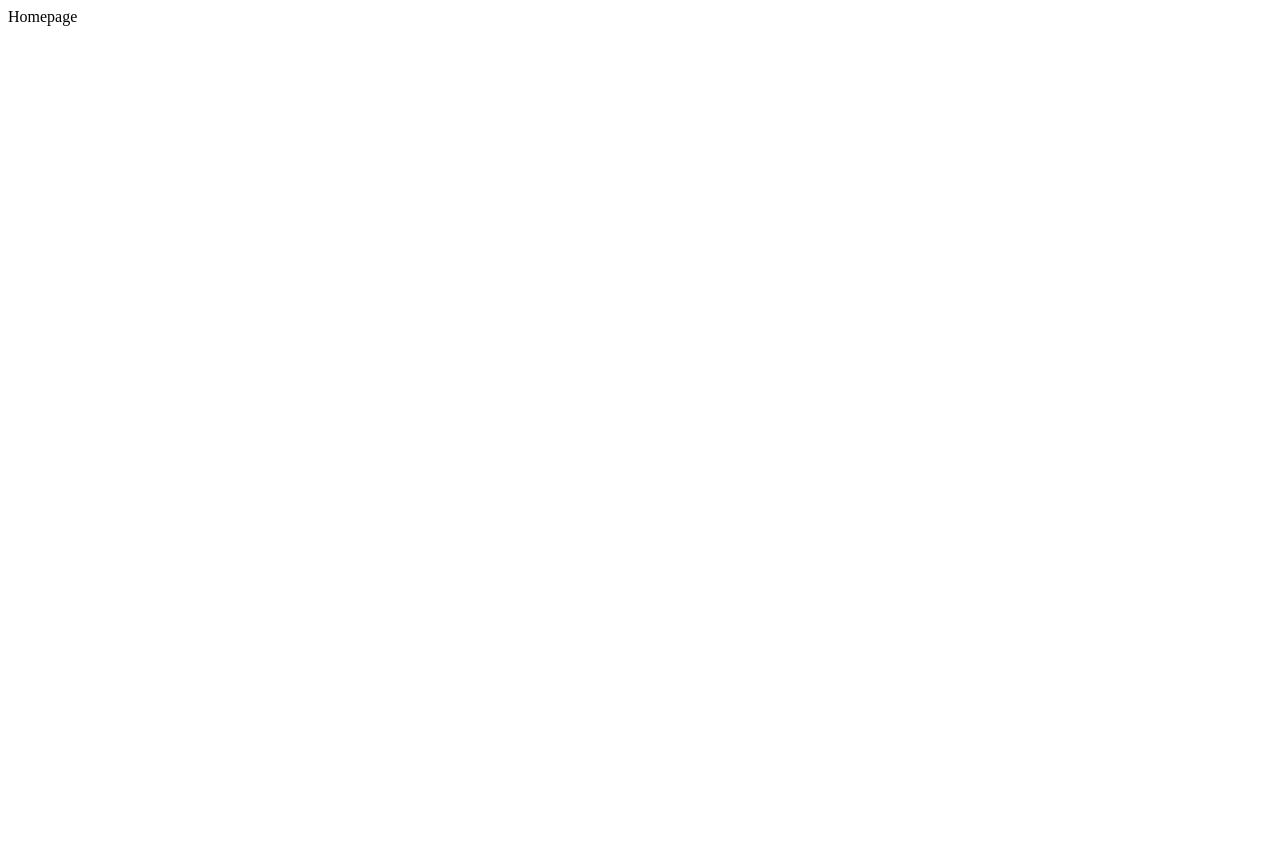
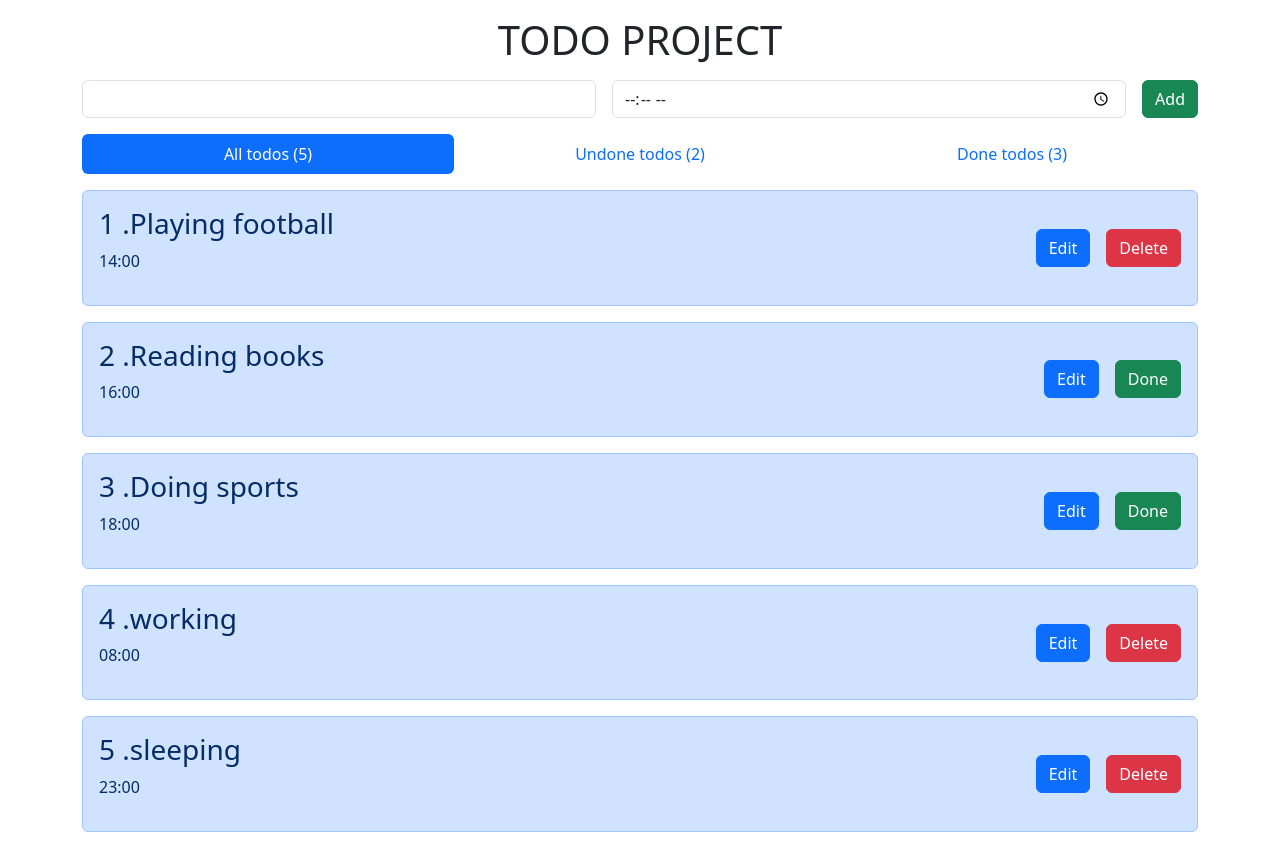
Before and after one commit to khayrullaevf/React-js-nt, a React (Create React App) app in the folder my_app/: page / in a window 1280 px wide. Before the commit the page ends 800 px from the top, so only its background shows below. Built offline with nearby package versions, Linux system fonts and the light colour scheme.

Commit message:
Lesson-3 , to-do-ap

```diff
--- a/my_app/package.json
+++ b/my_app/package.json
@@ -6,7 +6,10 @@
     "@testing-library/jest-dom": "^5.17.0",
     "@testing-library/react": "^13.4.0",
     "@testing-library/user-event": "^13.5.0",
+    "bootstrap": "^5.3.2",
+    "prop-types": "^15.8.1",
     "react": "^18.2.0",
+    "react-bootstrap": "^2.9.1",
     "react-dom": "^18.2.0",
     "react-scripts": "5.0.1",
     "web-vitals": "^2.1.4"
--- /dev/null
+++ b/my_app/src/components/TodoItem.jsx
@@ -0,0 +1,41 @@
+import PropTypes from "prop-types";
+
+const TodoItem = (props) => {
+  const { title ,time,done,order,id,doneTodo,deleteTodo,editTodo} = props;
+  return (
+    <div className="alert alert-primary d-flex justify-content-between  align-items-center">
+      <div>
+        <h3>{order} .{title}</h3>
+        <p>{time}</p>
+      </div>
+      <div>
+        <button className="btn btn-primary me-3" onClick={()=>editTodo(id)}>Edit</button>
+        {done?<button className="btn btn-danger " onClick={()=>deleteTodo(id)}>Delete</button>:<button className="btn btn-success " onClick={()=>doneTodo(id)}>Done</button>}
+      </div>
+    </div>
+  );
+};
+
+export default TodoItem;
+
+
+
+
+
+
+
+
+
+
+
+
+TodoItem.propTypes = {
+  title: PropTypes.string,
+  time: PropTypes.string,
+  done: PropTypes.bool,
+  order: PropTypes.number,
+  doneTodo: PropTypes.func,
+  deleteTodo: PropTypes.func,
+  id: PropTypes.string,
+  editTodo:PropTypes.func,
+};
--- a/my_app/src/index.js
+++ b/my_app/src/index.js
@@ -2,6 +2,7 @@ import React from 'react';
 import ReactDOM from 'react-dom/client';
 import App from './App';
 import reportWebVitals from './reportWebVitals';
+import "bootstrap/dist/css/bootstrap.css"
 
 const root = ReactDOM.createRoot(document.getElementById('root'));
 root.render(
--- a/my_app/src/pages/Homepage.jsx
+++ b/my_app/src/pages/Homepage.jsx
@@ -1,12 +1,134 @@
+import { useRef, useState } from "react";
+import Tab from "react-bootstrap/Tab";
+import Tabs from "react-bootstrap/Tabs";
+import TodoItem from "../components/TodoItem";
+
+const Homepage = () => {
+  const todoinputRef = useRef();
+  const timeinputRef = useRef();
+
+  const [todos, setTodos] = useState([
+    { id: "1", title: "Playing football", time: "14:00", done: true },
+    { id: "2", title: "Reading books", time: "16:00", done: false },
+    { id: "3", title: "Doing sports", time: "18:00", done: false },
+    { id: "4", title: "working", time: "08:00", done: true },
+    { id: "5", title: "sleeping", time: "23:00", done: true },
+  ]);
+  const [selected,setSelected]=useState(null)
+
+  const submit = (e) => {
+    e.preventDefault();
 
 
+    const title = todoinputRef.current.value.trim();
+    const time = timeinputRef.current.value.trim();
+
+    if(title&&time){
+      const todo = {
+        title,
+        time,
+        done: false,
+      };
+      let newTodos;
+      if (selected===null) {
+        //add todo
+        newTodos = [todo, ...todos];
+      }else{
+        //edit todo
+        newTodos=todos.map(element=>element.id===selected?{...element,title,time}:element);
+        setSelected(null)
+      }
+
+       setTodos(newTodos);
+
+       e.target.reset();
 
 
+    }else{
+      window.alert('Please fill!')
+    }
 
-const Homepage = () => {
+
+  };
+
+  const doneTodo=(id)=>{
+    const newTodos=todos.map(todo=>todo.id===id?{...todo,done:true}:todo);
+    setTodos(newTodos)
+
+  }
+
+  const deleteTodo=(id)=>{
+   const newTodos=todos.filter((todo)=>todo.id!==id)
+   setTodos(newTodos)
+  }
+
+  const editTodo=(id)=>{
+   const {title,time}=todos.find((todo)=>todo.id===id);
+    todoinputRef.current.value=title;
+    timeinputRef.current.value=time;
+    setSelected(id)
+  }
+
+  const mappingTodos = todos.map((todo, index) => (
+    <TodoItem order={index + 1} key={index} {...todo} doneTodo={doneTodo} deleteTodo={deleteTodo} editTodo={editTodo}/>
+  ));
+
+  const doneTodos = todos
+    .filter((todo) => todo.done)
+    .map((todo, index) => (
+      <TodoItem
+        order={index + 1}
+        key={index}
+        {...todo}
+        doneTodo={doneTodo}
+        deleteTodo={deleteTodo}
+        editTodo={editTodo}
+      />
+    ));
+  const undoneTodos = todos
+    .filter((todo) => !todo.done)
+    .map((todo, index) => (
+      <TodoItem
+        order={index + 1}
+        key={index}
+        {...todo}
+        doneTodo={doneTodo}
+        deleteTodo={deleteTodo}
+        editTodo={editTodo}
+      />
+    ));
+
   return (
-    <div>Homepage</div>
-  )
-}
+    <section>
+      <div className="container">
+        <h1 className="text-center my-3 ">TODO PROJECT</h1>
+        <form onSubmit={submit} className="d-flex mb-3 gap-3">
+          <input ref={todoinputRef} type="text" className="form-control flex-grow-2 " />
+          <input ref={timeinputRef} type="time" className="form-control" />
+          <button className="btn btn-success">{selected===null?"Add":"Save"}</button>
+        </form>
 
-export default Homepage
+        <Tabs
+          variant="pills"
+          defaultActiveKey="all"
+          transition={false}
+          id="todo"
+          className="mb-3"
+          justify
+        >
+          <Tab eventKey="all" title={`All todos (${mappingTodos.length})`}>
+            {mappingTodos}
+          </Tab>
+          <Tab eventKey="undone" title={`Undone todos (${undoneTodos.length})`}>
+            {undoneTodos}
+          </Tab>
+          <Tab eventKey="done" title={`Done todos (${doneTodos.length})`}>
+            {doneTodos}
+          </Tab>
+        </Tabs>
+      </div>
+    </section>
+  );
+};
+
+export default Homepage;
```
Also changed, not shown: my_app/src/pages/Homepage-waste-2.jsx (added, +71 -0 lines), my_app/src/pages/Homepage-waste.jsx (added, +25 -0 lines), 1 other file (tests, documents, lock files or other folders).
